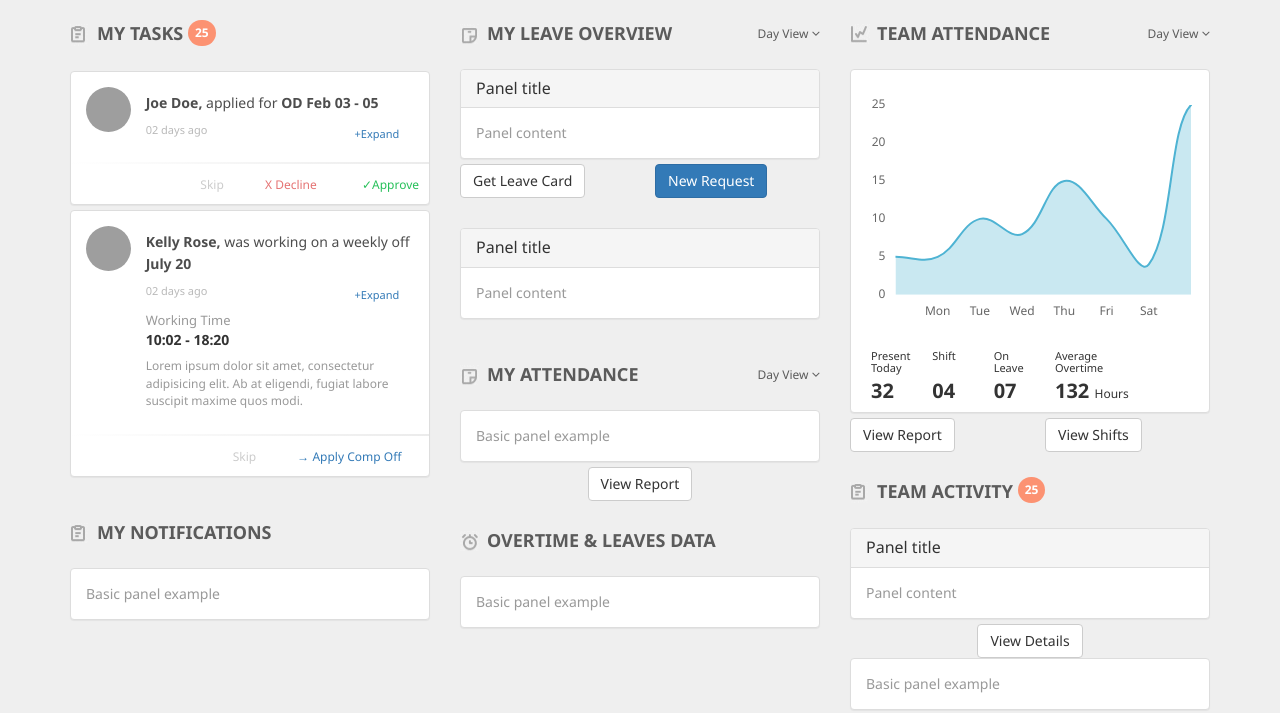
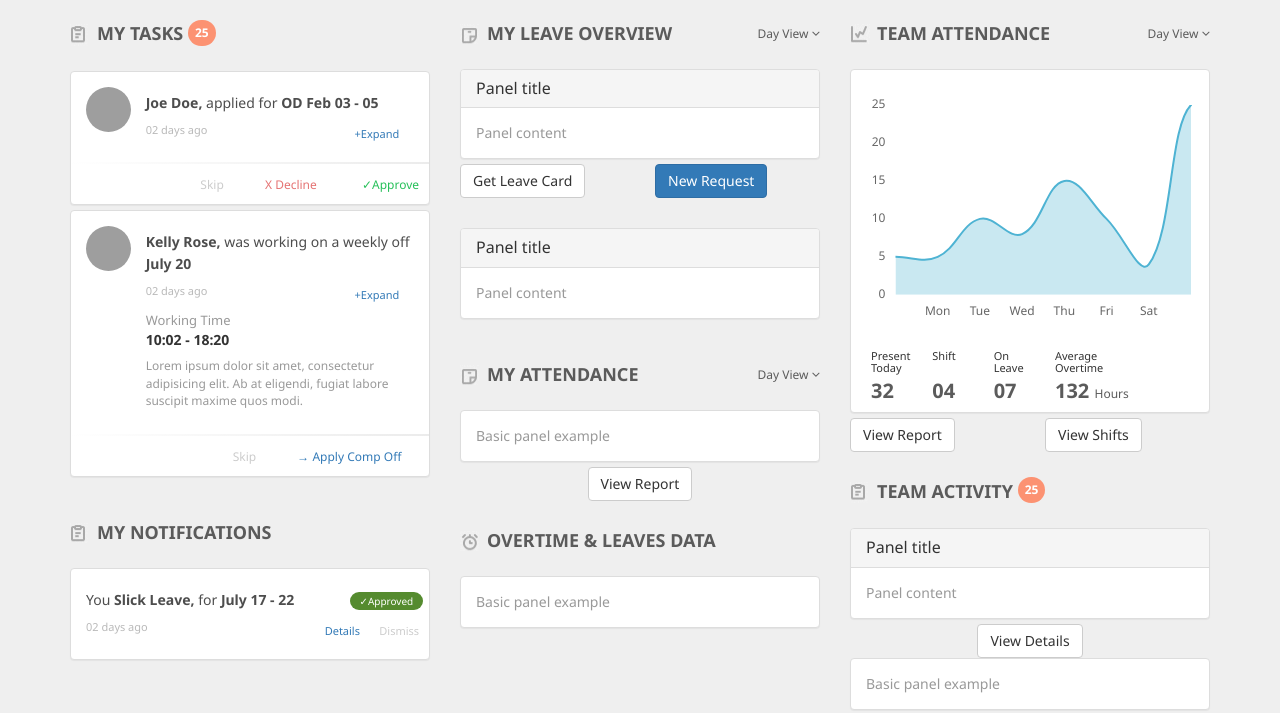
Before and after one commit to mager19/dashboard-Agosto, a website: page index.html in a window 1280 px wide. Shown: the part 79-792 px from the top of the page. Drawn offline with nearby package versions, Linux system fonts and the light colour scheme; grey boxes are pictures that could not be loaded.

Commit message:
Notificaciones

```diff
--- a/css/main.css
+++ b/css/main.css
@@ -123,6 +123,7 @@ body {
 }
 
 .card-footer--sinborde h3{
+    color:#5B5B5B;
     font-weight: 700;
     font-size: 2rem;
     margin-top: -10px;
@@ -143,10 +144,15 @@ body {
     font-weight: 500;
 }
 
-.expand-button{
+.expand-button, .dismiss-button{
     display: block;
     font-size: 1.1rem;
     margin-top: -20px;
+}
+
+.dismiss-button{
+   color:#ccc;
+   margin-left: -5px;
 }
 
 .skip-button{
@@ -160,3 +166,19 @@ body {
 .approve-button{
     color:#27C05A;
 }
+
+/*Notificaciones */
+
+.status{
+    margin-top: 0.6rem;
+}
+
+.approve-notification{
+    background-color: #558B2F;
+    border-radius: 2rem;
+    color:#fff;
+    font-size: 1rem;
+    padding: 2px 10px;
+    margin-top: 0.8rem;
+    margin-left: -5px;
+}
--- a/index.html
+++ b/index.html
@@ -126,9 +126,31 @@
 
                <!-- panel -->
                <div class="panel panel-default w-margin-bottom">
-                  <div class="panel-body">
-                    Basic panel example
-                  </div>
+                    <div class="panel-body notifications">
+                        <div class="row">
+                            <div class="col-md-9 col-xs-8">
+                                <div class="panel-title">
+                                    <h3>You
+                                        <span>Slick Leave,</span>
+                                        for
+                                        <span>July 17 - 22</span>
+                                    </h3>
+                                  <h4>02 days ago</h4>
+                                </div>
+                            </div>
+                            <div class="col-md-3 col-xs-3">
+                                <div class="status">
+                                    <a href="#" class="approve-notification">&#10003;Approved</a>
+                                </div>
+                            </div>
+                            <div class="col-md-offset-8 col-md-2 col-xs-offset-7 col-xs-2">
+                                <a href="#" class="expand-button">Details</a>
+                            </div>
+                             <div class="col-md-2 col-xs-3">
+                                <a href="#" class="dismiss-button">Dismiss</a>
+                            </div>
+                        </div>
+                    </div>
                 </div>
                 <!-- /panel -->
                 <!-- /section -->
```
